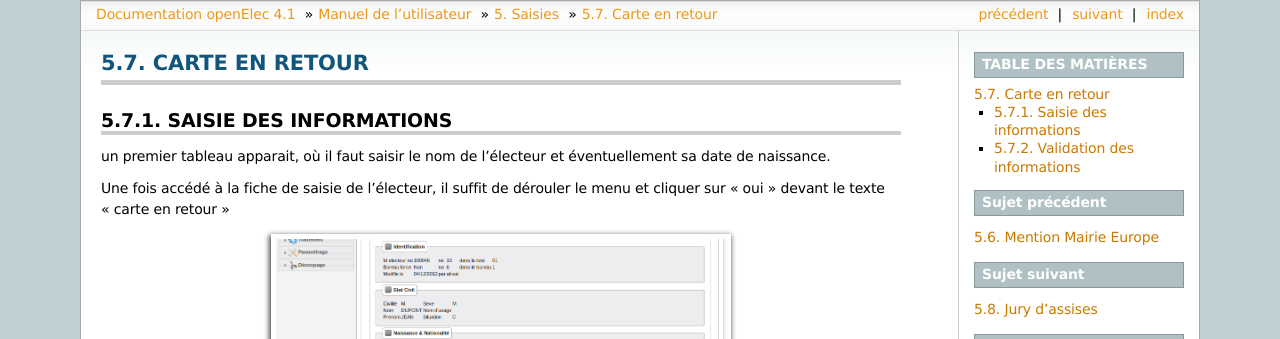
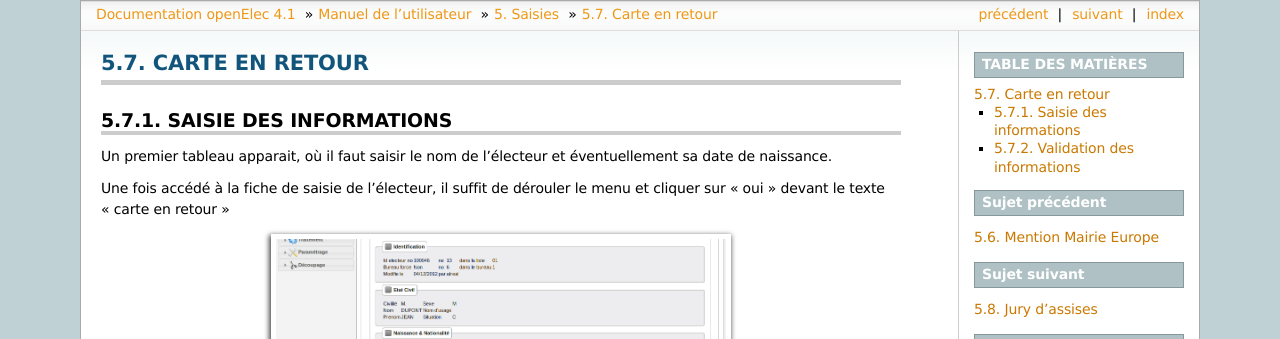
Before and after one commit to tbenita/openelec-documentation, a Sphinx documentation site: the page built from source/manuel_utilisateur/utilisateur_saisies/retourcarte.rst, in a window 1280 px wide. Shown: the top 339 px of the page. Built offline with Sphinx 7.4.7, drawn with Linux system fonts in a browser that asks for light colours.

Commit message:
Correction de typo et syntaxe ReSt

```diff
--- a/source/manuel_utilisateur/utilisateur_saisies/retourcarte.rst
+++ b/source/manuel_utilisateur/utilisateur_saisies/retourcarte.rst
@@ -1,11 +1,12 @@
-#####################
+###############
 Carte en retour
-#####################
+###############
 
 
 Saisie des informations
 =======================
-un premier tableau apparait, où il faut saisir le nom de l'électeur et éventuellement sa date de naissance.
+
+Un premier tableau apparait, où il faut saisir le nom de l'électeur et éventuellement sa date de naissance.
 
 Une fois accédé à la fiche de saisie de l'électeur, il suffit de dérouler le menu et cliquer sur "oui" devant le texte "carte en retour"
 
```
